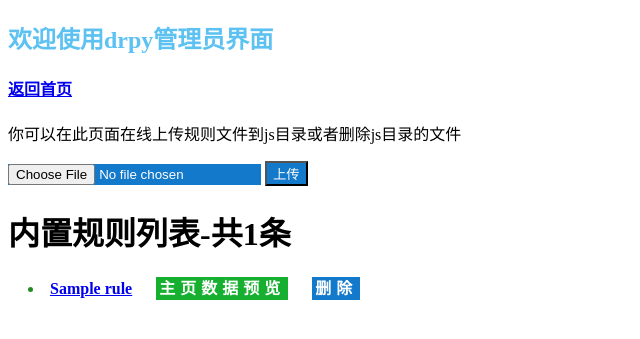
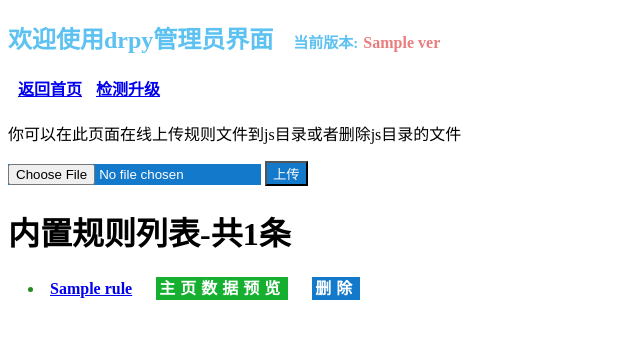
Before and after one commit to liu673cn/drpy, a Flask app: template templates/admin.html in a window 1280 px wide. Shown: the top 339 px of the page, without its empty margins (0-640 px from the left). Run offline with Flask 2, Linux system fonts and the light colour scheme; the template is opened without the code that fills it: most values are stand-ins (such as "Sample title", 1, 10 or a date in 2020); parts of the project's set-up code (start-up, migrations or seed data) failed here and were passed over.

Commit message:
增加了检测升级

```diff
--- a/app.py
+++ b/app.py
@@ -18,6 +18,7 @@ from werkzeug.utils import secure_filename
 from js.rules import getRuleLists
 from utils import error,parser
 from utils.web import *
+from utils.update import checkUpdate,getOnlineVer,getLocalVer,download_new_version
 import sys
 import codecs
 from classes.cms import CMS,logger
@@ -115,7 +116,7 @@ def admin_home():  # 管理员界面
     if not verfy_token(token):
         return render_template('login.html')
     # return jsonify(error.success('登录成功'))
-    return render_template('admin.html',rules=getRules('js'))
+    return render_template('admin.html',rules=getRules('js'),ver=getLocalVer())
 
 @app.route('/api/login',methods=['GET','POST'])
 def login_api():
@@ -159,6 +160,30 @@ def admin_clear_rule(name):
         return jsonify(error.failed('服务端没有此文件!'+file_path))
     os.remove(file_path)
     return jsonify(error.success('成功删除文件:'+file_path))
+
+@app.route('/admin/get_ver')
+def admin_get_ver():
+    cookies = request.cookies
+    # print(cookies)
+    token = cookies.get('token', '')
+    # print(f'mytoken:{token}')
+    if not verfy_token(token):
+        # return render_template('login.html')
+        return jsonify(error.failed('请登录后再试'))
+
+    return jsonify({'local_ver':getLocalVer(),'online_ver':getOnlineVer()})
+
+@app.route('/admin/update_ver')
+def admin_update_ver():
+    cookies = request.cookies
+    # print(cookies)
+    token = cookies.get('token', '')
+    # print(f'mytoken:{token}')
+    if not verfy_token(token):
+        # return render_template('login.html')
+        return jsonify(error.failed('请登录后再试'))
+    msg = download_new_version()
+    return jsonify(error.success(msg))
 
 @app.route('/upload', methods=['GET', 'POST'])
 def upload_file():
--- a/js/version.txt
+++ b/js/version.txt
@@ -1 +1 @@
-3.1.3
+3.1.2
--- a/templates/admin.html
+++ b/templates/admin.html
@@ -63,6 +63,17 @@
     /*li a {*/
     /*    display: block !important;*/
     /*}*/
+    .ver_title{
+        font-size: 15px;margin-left: 20px
+    }
+
+    .ver{
+        font-size: 16px;margin-left: 5px;color: #ea7d7d;
+    }
+
+    a.funcbtn{
+        margin-left: 10px;
+    }
 </style>
 <body>
 <script>
@@ -77,6 +88,34 @@
             // location.reload();
             let rule = this.getAttribute('value').trim();
             location.href = '/vod?rule='+rule;
+        });
+
+        $("#checkUpdate").click(function(){
+            console.log('开始检查升级...');
+            $.get("/admin/get_ver",function(data,status){
+                console.log("数据: " + data + "\n状态: " + status);
+                if(data.msg){
+                    alert(data.msg);
+                    return false
+                }else{
+                    if(data.local_ver && data.online_ver){
+                        if(data.local_ver !== data.online_ver){
+                            msg = `本地版本:${data.local_ver}\n线上版本:${data.online_ver}\n是否立即执行升级?`;
+                            if(confirm(msg)){
+                               $.get("/admin/update_ver",function(data,status){
+                                   console.log(data);
+                                   alert(data.msg||'未知数据,具体到数据控制台查看');
+                                   return false
+                               });
+                            }
+                        }else{
+                            alert('已经是最新版,无需升级!')
+                        }
+                    }else{
+                        alert('已经是最新版,无需升级!')
+                    }
+                }
+            });
         });
 
         $(".clear").click(function(){
@@ -138,7 +177,11 @@
        }
 </script>
 
-<h2 class="title">欢迎使用drpy管理员界面</h2><h4><a href="/index">返回首页</a></h4>
+<h2 class="title">欢迎使用drpy管理员界面<span class="ver_title">当前版本:</span><span class="ver">{{ ver }}</span></h2>
+<h4>
+<a href="/index" class="funcbtn">返回首页</a>
+<a href="javascript:void(0);" class="funcbtn" id="checkUpdate">检测升级</a>
+</h4>
 <p>你可以在此页面在线上传规则文件到js目录或者删除js目录的文件</p>
  <form action = "/upload" method = "POST" enctype = "multipart/form-data">
 <!--     <input type = "file" name = "file" class="btn" accept=".js"  onchange="getFileSize(this)"/>-->
```
Also changed, not shown: utils/update.py (+55 -1 lines).
